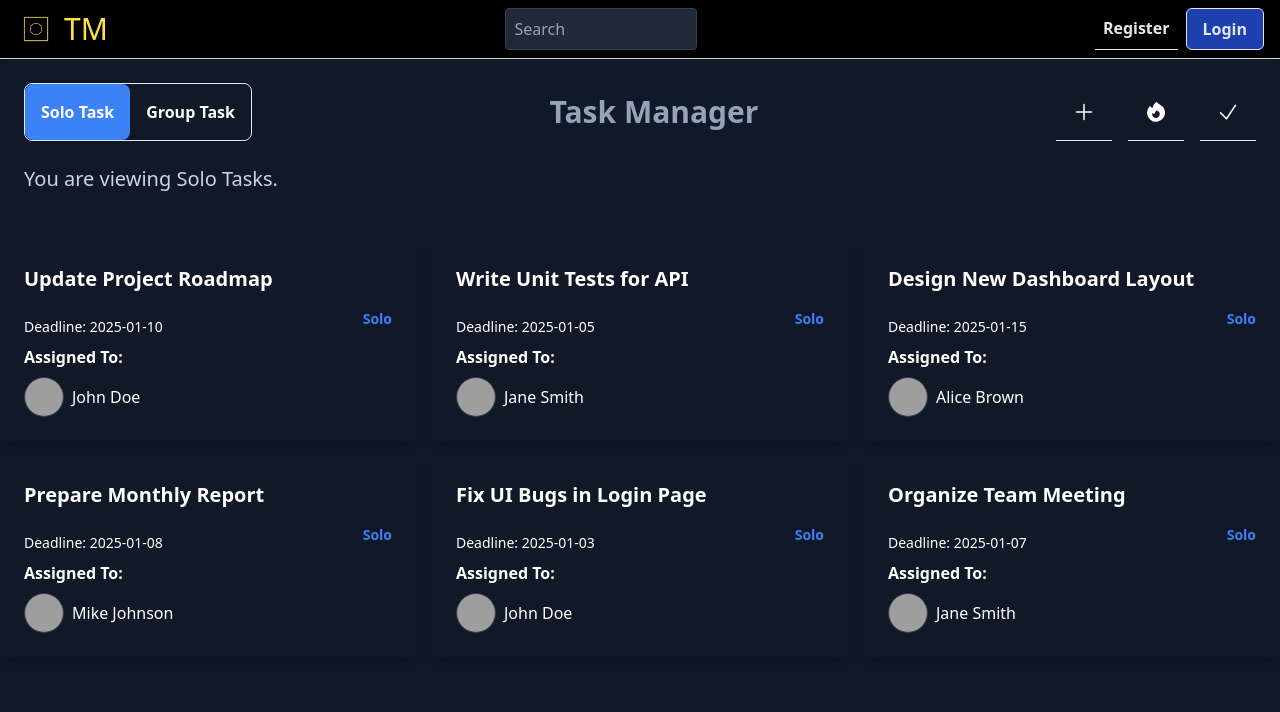
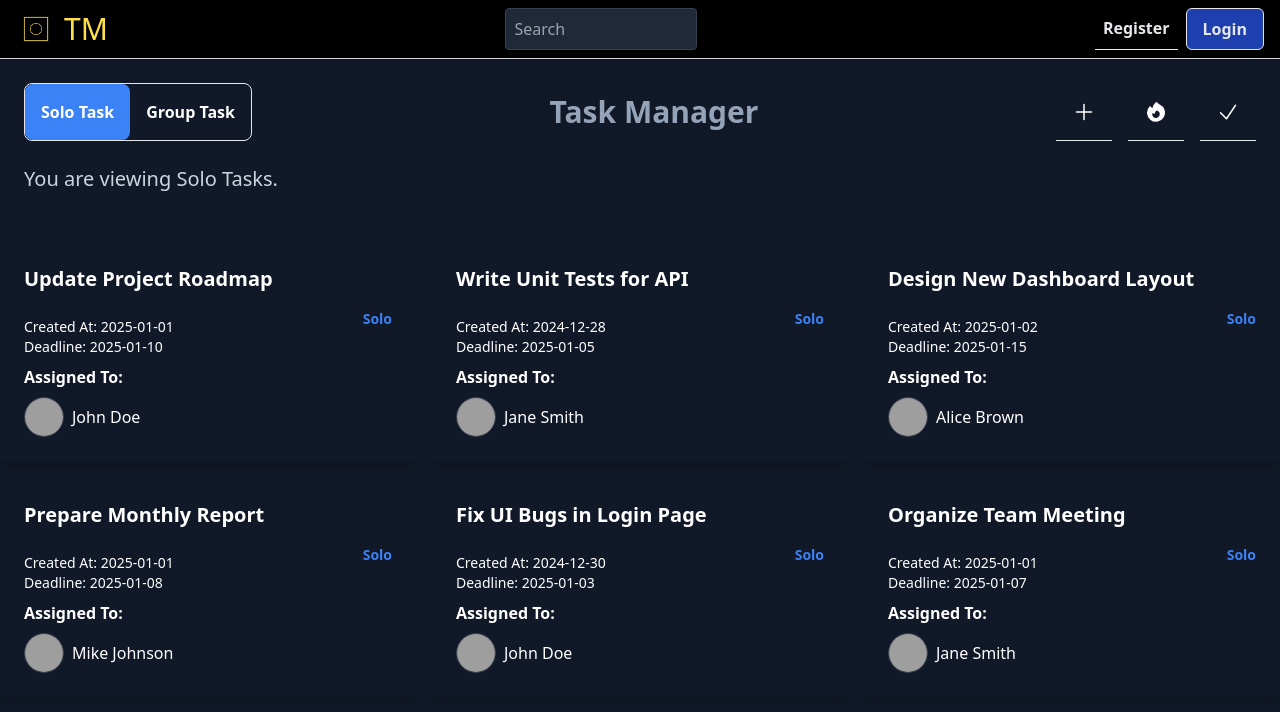
Before and after one commit to Coded-Adil/TM-task-manager, a React (Vite) app: page / in a window 1280 px wide. Shown: the top 712 px of the page. Built offline with nearby package versions, Linux system fonts and the light colour scheme; grey boxes are pictures that could not be loaded.

Commit message:
Changed the card data

```diff
--- a/src/components/TaskCard/TaskCard.jsx
+++ b/src/components/TaskCard/TaskCard.jsx
@@ -1,5 +1,5 @@
 const TaskCard = ({ task }) => {
-    const { title, type, deadline, assigned_to } = task;
+    const { title, type, deadline, created_at, assigned_to } = task;
     return (
         <div className="p-6 rounded-lg shadow-lg text-white transition-transform transform duration-300 hover:scale-105 hover:shadow-2xl hover:shadow-black">
             <div className="flex flex-col gap-2">
@@ -7,6 +7,7 @@ const TaskCard = ({ task }) => {
             </div>
             <div className="flex justify-between mt-4 text-sm">
                 <div className="my-2">
+                    <h2>Created At: {created_at}</h2>
                     <h2>Deadline: {deadline}</h2>
                 </div>
                 <p className="font-bold text-blue-500">{type}</p>
```
